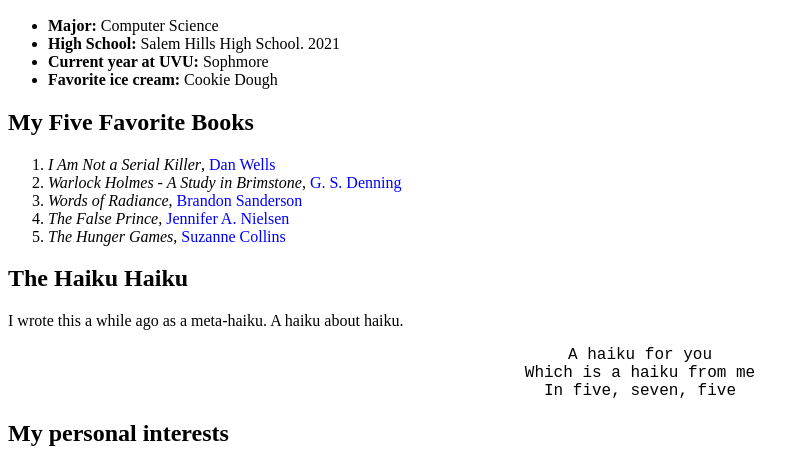
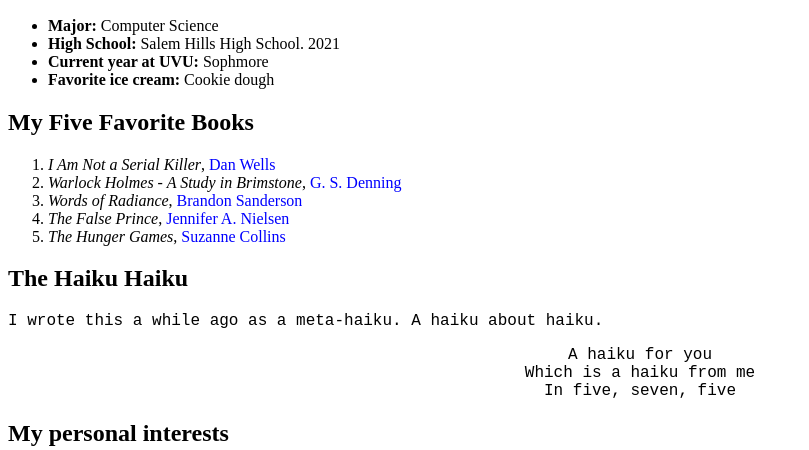
Before and after one commit to davin-lott/about-me, a plain HTML site: page index.html in a window 1280 px wide. Shown: the part 509-959 px from the top of the page, without its empty margins (0-809 px from the left). Drawn offline with Linux system fonts and the light colour scheme.

Commit message:
Updating website

```diff
--- a/about_me.css
+++ b/about_me.css
@@ -55,6 +55,6 @@ img{
 .center{
     text-align: center;
 }
-#haiku{
+p{
     font-family: 'Courier New', Courier, monospace ;
 }
--- a/index.html
+++ b/index.html
@@ -1,5 +1,31 @@
 <!DOCTYPE html>
 <html>
+<!--
+--SELF GRADE--
+HEADER                      A
+PERSONAL INFO        A
+FAVE BOOKS              A
+HAIKU                          A
+ESSAY                         A
+
+SCHEDULE                 A
+
+--EXTRA ITEMS COMPLETED--Minimum of 5
+REPEATING BKG IMG (2pts)            NO
+CHANGE FONT (2pts)                       NO
+RT ALIGN PHOTO (2pts)                   NO
+
+INDENT/CENTER HAIKU (2pts)        YES
+
+TABLE-TEXT ALIGN (2pts)                YES
+
+TABLE-COLOR CODE (2pts)             YES
+
+TABLE-EQUAL COL WIDTH (2pts)    YES
+
+-->
+
+
 
 <head>
     <title>About Davin</title>
@@ -18,7 +44,7 @@
         <li><strong>Major:</strong> Computer Science</li>
         <li><strong>High School:</strong> Salem Hills High School. 2021</li>
         <li><strong>Current year at UVU:</strong> Sophmore</li>
-        <li><strong>Favorite ice cream:</strong> Cookie Dough</li>
+        <li><strong>Favorite ice cream:</strong> Cookie dough</li>
     </ul>
     <header>
         <h2>My Five Favorite Books</h2>
```
